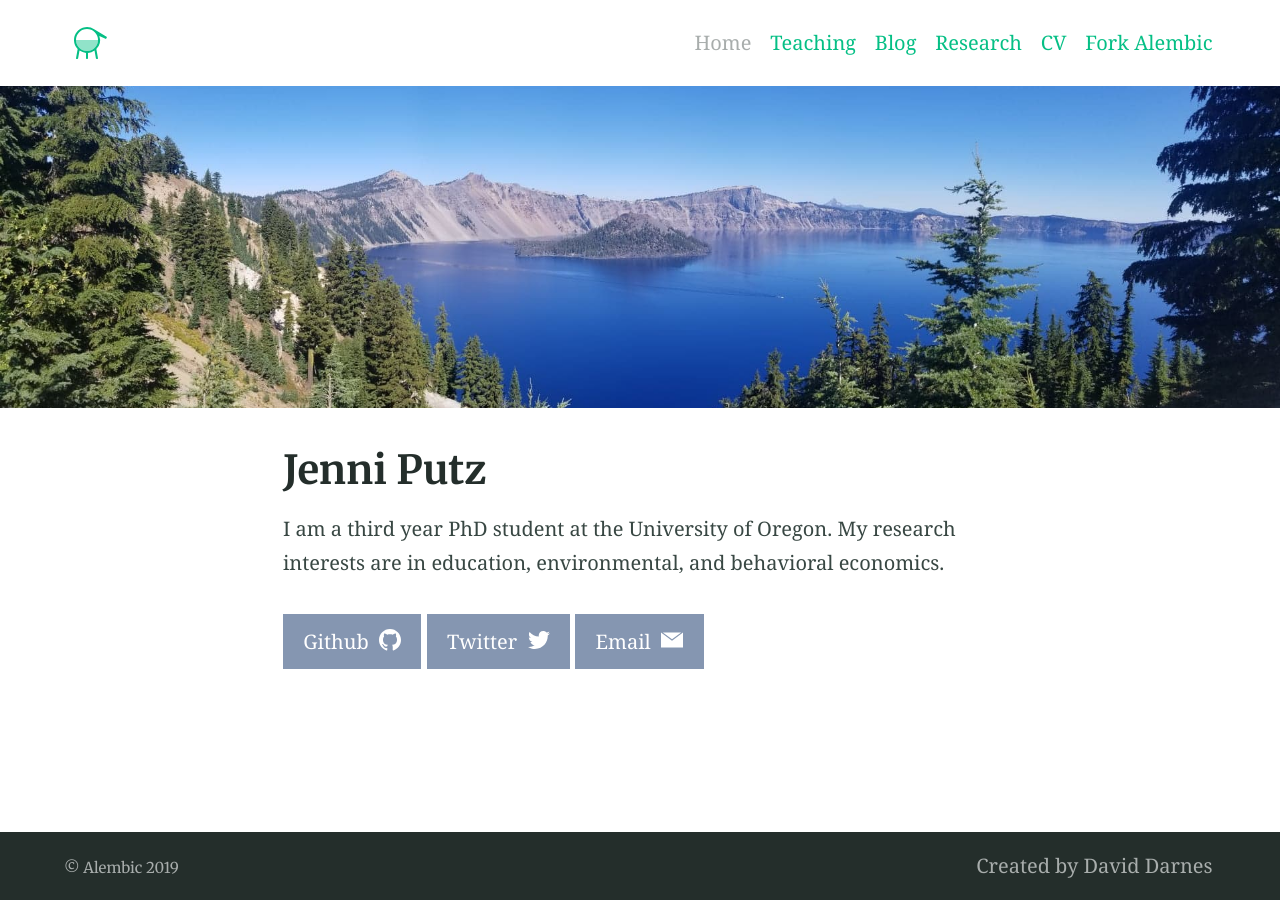
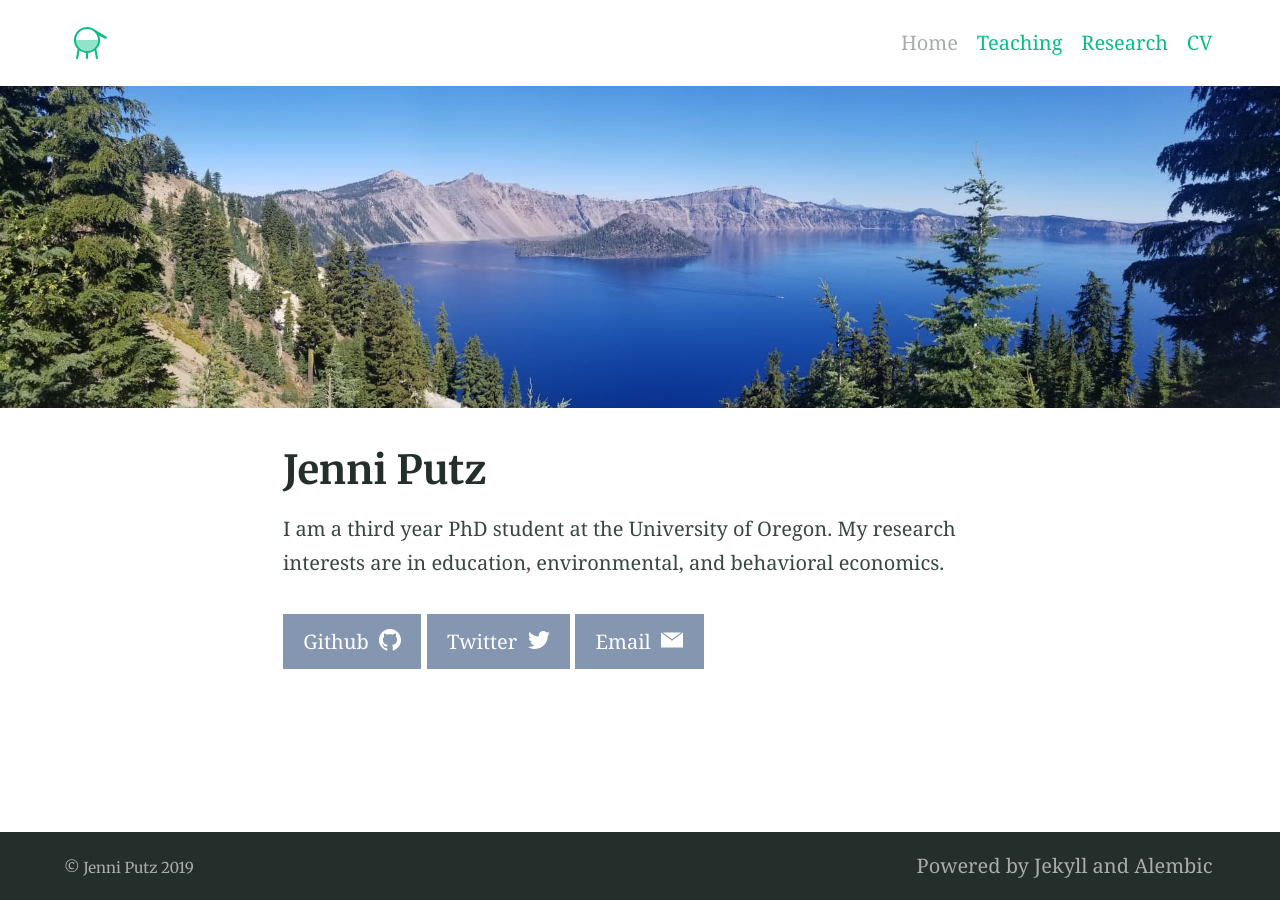
Before and after one commit to jenni-putz/1jenni-putz.github.io, a Jekyll site: the page built from index.md, in a window 1280 px wide. Built offline with Jekyll 4.4.1, drawn with Linux system fonts in a browser that asks for light colours; our own code applies the rules of GitHub Pages for plain Markdown files.

Commit message:
Update _config.yml

```diff
--- a/_config.yml
+++ b/_config.yml
@@ -82,7 +82,7 @@ defaults:
 # 7. Site settings
 encoding: utf-8 # Make sure the encoding is right
 lang: en-GB # Set the site language
-title: "Alembic" # Site name or title, also used in jekyll-seo-tag
+title: "Jenni Putz" # Site name or title, also used in jekyll-seo-tag
 logo: "/assets/logos/logo.svg" # Site logo, also used in jekyll-seo-tag
 description: "Alembic is a starting point for Jekyll projects. Rather than starting from scratch, this boilerplate is designed to get the ball rolling immediately" # Site description and default description, also used in jekyll-seo-tag
 url: "https://alembic.darn.es" # Site url, also used in jekyll-seo-tag
@@ -112,18 +112,14 @@ navigation_header:
   url: /
 - title: Teaching
   url: /teaching/
-- title: Blog
-  url: /blog/
 - title: Research
   url: /research/
 - title: CV
   url: /CV/
-- title: Fork Alembic
-  url: https://github.com/daviddarnes/alembic
 
 navigation_footer:
-- title: Created by David Darnes
-  url: https://darn.es
+- title: Powered by Jekyll and Alembic
+
 
 social_links: # Appears in sidebar. Set the urls then uncomment and comment out as desired
   Twitter: https://twitter.com/DavidDarnes
```
